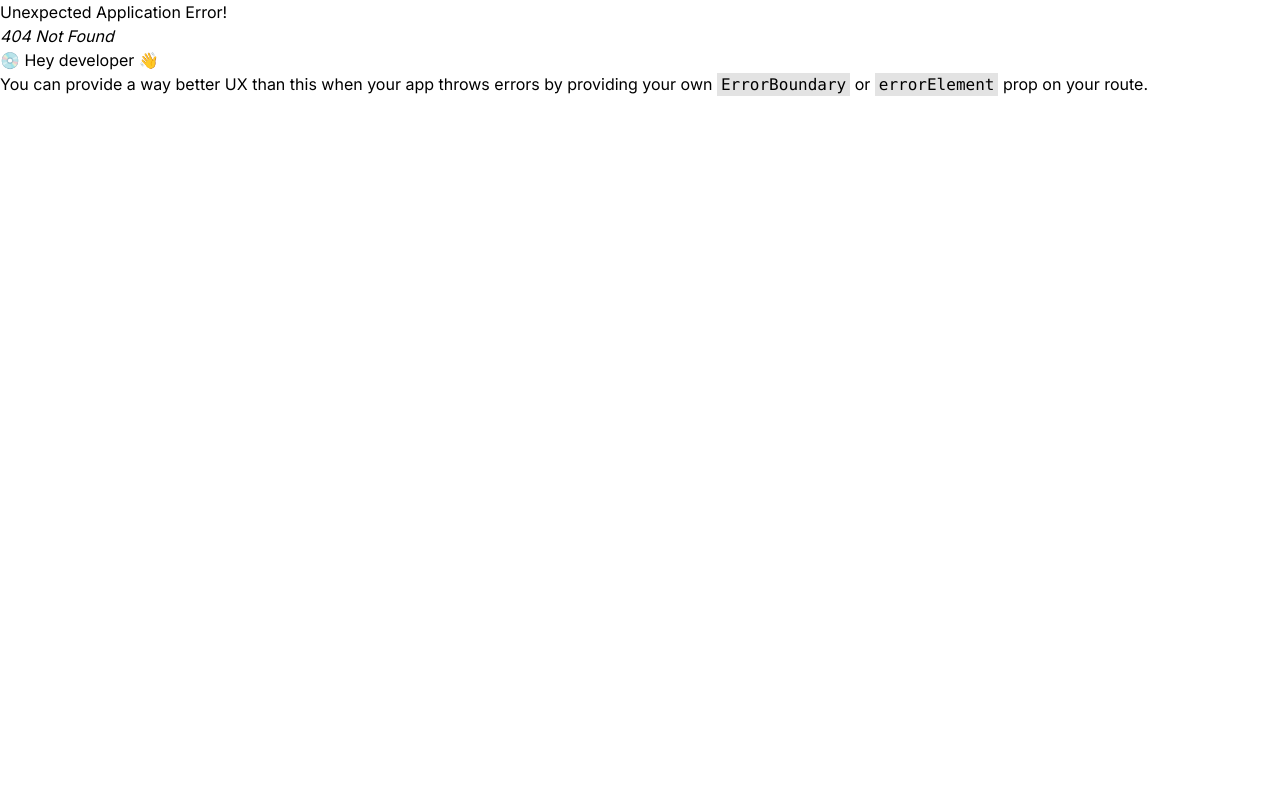
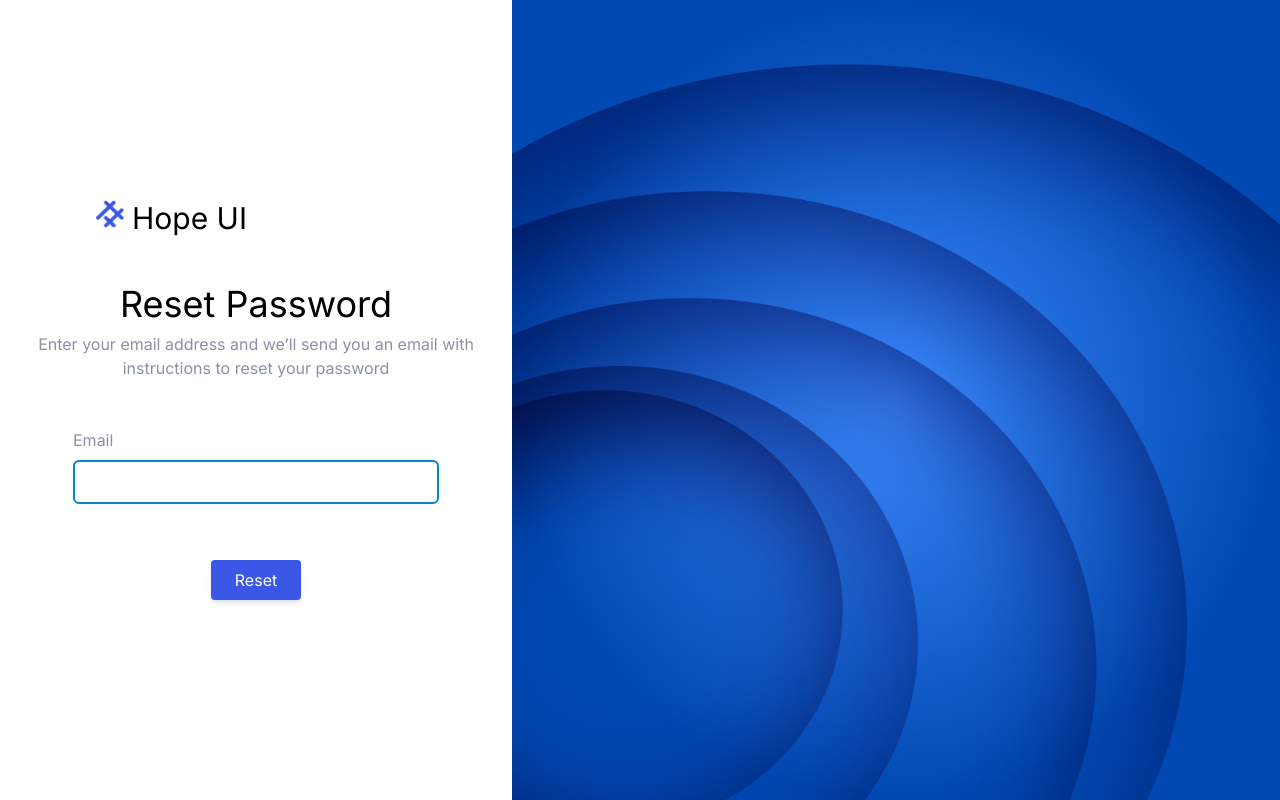
Before and after one commit to tranthaison1231/hopeui-admin, a React (Vite) app: page /resetPassword in a window 1280 px wide. Before the commit this address had no page. Built offline with nearby package versions, Linux system fonts and the light colour scheme.

Commit message:
Create email, lock screen and reset page

```diff
--- a/src/components/Input.tsx
+++ b/src/components/Input.tsx
@@ -2,7 +2,7 @@
 interface InputProps extends React.InputHTMLAttributes<HTMLInputElement> {}
 
 const Input = (props: InputProps): JSX.Element => {
-  return <input {...props} className={`p-2 border-red-200 border-2 ${props.className ?? ''}`} />
+  return <input {...props} className={`flex border-sky-600 rounded-md border-2 mt-2 mb-4 px-16 py-2 outline-none ${props.className ?? ''}`} />
 }
 
 export default Input
--- /dev/null
+++ b/src/pages/email.tsx
@@ -0,0 +1,27 @@
+import Logo from '@/components/Logo'
+import loginBg from '../assets/images/login-bg.png'
+import Tick from '../assets/images/tick.png'
+
+const Email = (): JSX.Element => {
+  return (
+    <div className="w-full flex h-screen">
+      <div className="w-1/2 flex justify-center items-center">
+        <div className="max-w-xs">
+          <Logo className="mb-10" />
+          <div className="flex flex-col justify-center items-center mt-10">
+            <img src={Tick} className="w-20" />
+            <h2 className="text-[#0048B2] text-6xl font-extrabold mt-6">Success !</h2>
+            <p className='text-center text-base w-[530px] mt-6'>
+              A email has been send to your email@domain.com. Please check for an email from company and click on the
+              included link to reset your password.
+            </p>
+            <button className='bg-[#3A57E8] rounded-md shadow-sm mt-9 px-6 py-2 text-white'>Back to home</button>
+          </div>
+        </div>
+      </div>
+      <img src={loginBg} className="w-1/2" />
+    </div>
+  )
+}
+
+export default Email
--- /dev/null
+++ b/src/pages/lockscreen.tsx
@@ -0,0 +1,29 @@
+import Input from '@/components/Input'
+import Logo from '@/components/Logo'
+import loginBg from '../assets/images/login-bg.png'
+import avatar from '../assets/images/avatar.png'
+
+const LockScreen = (): JSX.Element => {
+  return (
+    <div className="w-full flex h-screen">
+      <div className="w-1/2 flex justify-center items-center">
+        <div className="max-w-xs">
+          <Logo className="mb-10" />
+          <div className="flex flex-col justify-center items-center mt-10">
+          <img src={avatar} alt="avatar" className="w-24" />
+            <h2 className='text-2xl mt-2'>Hi! Tran Ngoc Quyen Anh</h2>
+            <p className='text-[#8A92A6] mt-2 mb-6'>Enter your password to access the admin.</p>
+            <label htmlFor="password">
+              <span className="text-[#8A92A6] mb-2">Password</span>
+              <Input id="password" type="password" name="password" />
+            </label>
+            <button className='bg-[#3A57E8] text-white px-6 py-2 rounded shadow-md'>Login</button>
+          </div>
+        </div>
+      </div>
+      <img src={loginBg} className="w-9/12" />
+    </div>
+  )
+}
+
+export default LockScreen
--- /dev/null
+++ b/src/pages/reset.tsx
@@ -0,0 +1,30 @@
+import Logo from '@/components/Logo'
+import loginBg from '../assets/images/login-bg.png'
+
+import Input from '@/components/Input'
+
+const Reset = (): JSX.Element => {
+  return (
+    <div className="w-full flex h-screen">
+      <div className="w-1/2 flex justify-center items-center">
+        <div className="max-w-xs">
+          <Logo className="mb-10" />
+          <div className="flex flex-col justify-center items-center mt-10">
+            <h2 className="text-4xl mt-2">Reset Password</h2>
+            <p className="w-[466px] text-[#8A92A6] text-center mt-2 mb-12">
+              Enter your email address and we’ll send you an email with instructions to reset your password
+            </p>
+            <label htmlFor="password">
+              <span className="text-[#8A92A6] mb-2">Email</span>
+              <Input id="email" type="text" name="email" />
+            </label>
+            <button className="bg-[#3A57E8] text-white px-6 py-2 rounded shadow-md mt-10">Reset</button>
+          </div>
+        </div>
+      </div>
+      <img src={loginBg} className="w-9/12" />
+    </div>
+  )
+}
+
+export default Reset
```
Also changed, not shown: src/main.tsx (+18 -0 lines), src/assets/images/avatar.png (added), src/assets/images/tick.png (added).
